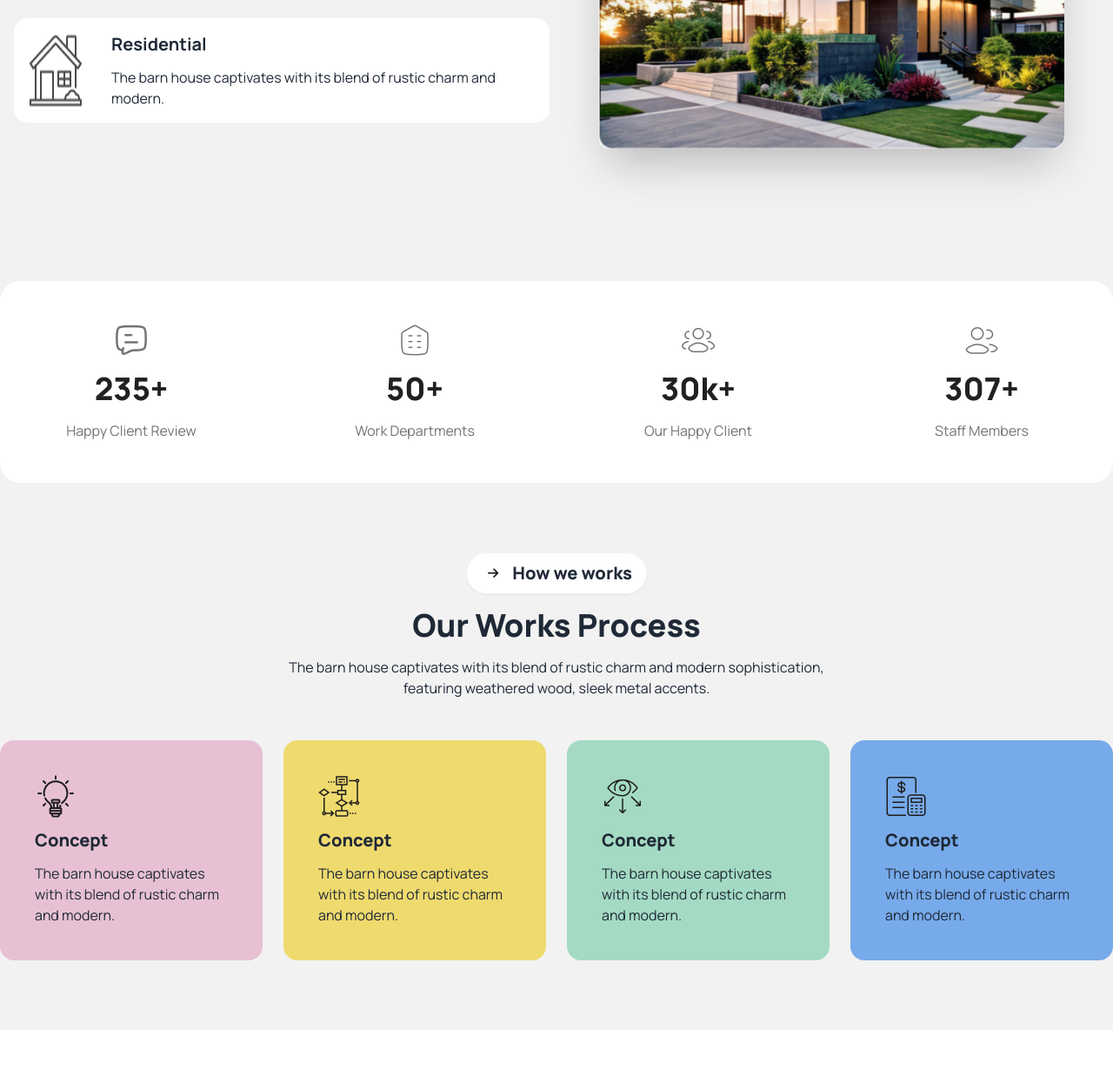
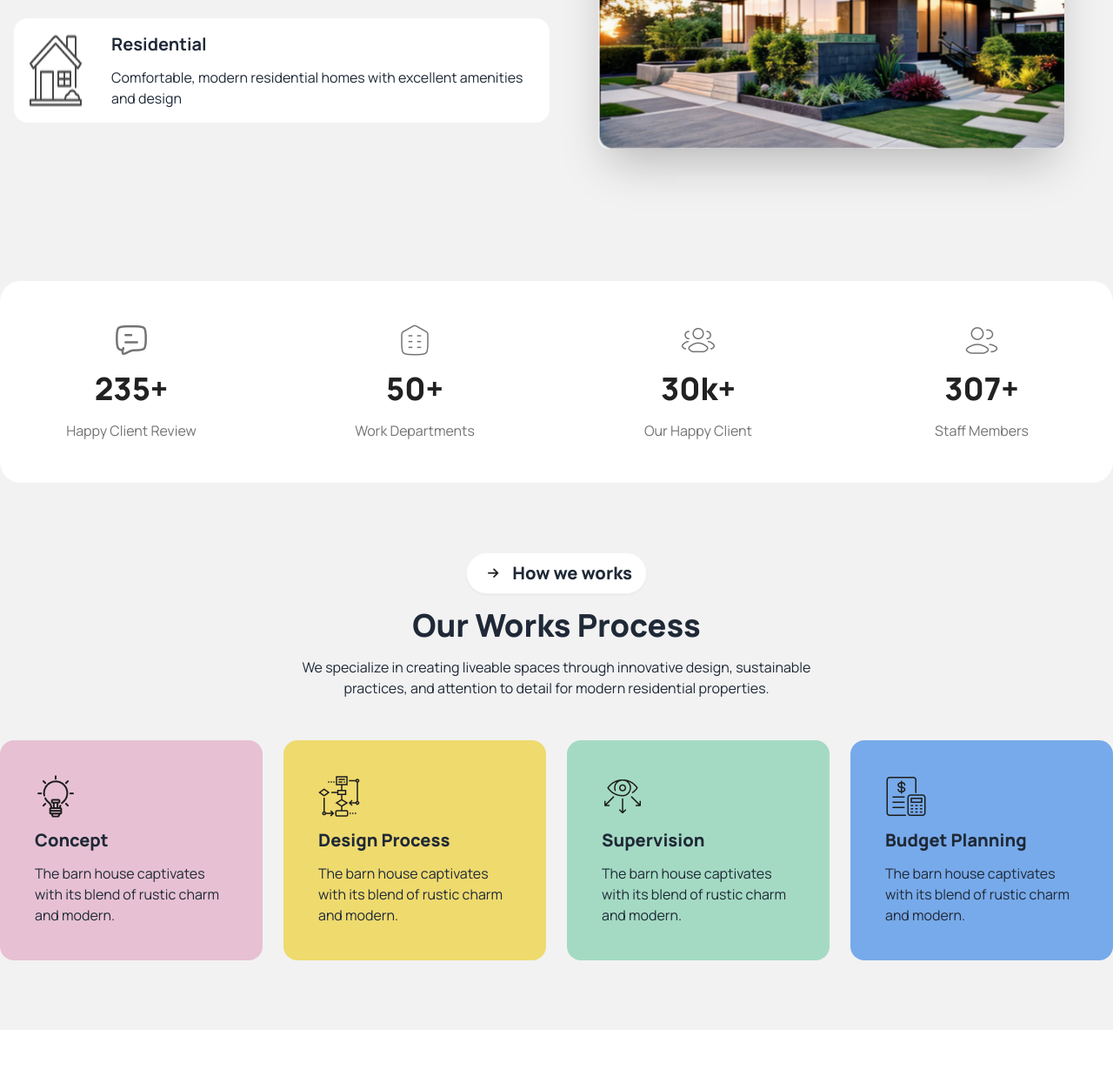
Before and after one commit to fabrazzak/Rinterio, a plain HTML site: page index.html in a window 1280 px wide. Shown: the part 1415-2660 px from the top of the page at 87% size. Drawn offline with nearby package versions, Linux system fonts and the light colour scheme.

Commit message:
Some text replace

```diff
--- a/index.html
+++ b/index.html
@@ -136,7 +136,7 @@
                             <!-- Residential info  -->
                              <div>
                                 <h4 class="text-xl font-bold pb-3">Residential </h4>
-                                <p>The barn house captivates with its blend of rustic charm and modern.</p>
+                                <p>Comfortable, modern residential homes with excellent amenities and design</p>
                              </div>
 
                          </div>
@@ -187,8 +187,8 @@
                                 class="fa fa-arrow-right  text-primary   px-2 py-1 text-sm rounded-full "></i>How we works </a></button>
                     <h1 class="  text-center text-2xl md:text-4xl font-extrabold">Our Works Process</h1>
                     <p class="py-4  text-center md:w-3/6 mx-auto">
-                        The barn house captivates with its blend of rustic charm and modern sophistication, featuring weathered wood, sleek
-                        metal accents.
+                        We specialize in creating liveable spaces through innovative design, sustainable practices, and attention to detail for
+                        modern residential properties.
                     </p>
                 </div>
                 <div class=" grid grid-cols-1 md:grid-cols-2 lg:grid-cols-4 gap-6 lg:pt-8 md:pt-6 mx-4 md:mx-0">
@@ -200,19 +200,19 @@
 
                     <div class=" p-10 bg-[#EFDA6E] rounded-2xl">
                         <img src="assets/flow-chart.png" alt="">
-                        <h4 class="text-xl font-extrabold py-3">Concept</h4>
+                        <h4 class="text-xl font-extrabold py-3">Design Process</h4>
                         <p>The barn house captivates with its blend of rustic charm and modern.</p>
                     </div>
 
                     <div class=" p-10 bg-[#A4DAC3] rounded-2xl">
                         <img src="assets/vision.png" alt="">
-                        <h4 class="text-xl font-extrabold py-3">Concept</h4>
+                        <h4 class="text-xl font-extrabold py-3">Supervision</h4>
                         <p>The barn house captivates with its blend of rustic charm and modern.</p>
                     </div>
 
                     <div class=" p-10 bg-[#77AAEA] rounded-2xl">
                         <img src="assets/budget-planning.png" alt="">
-                        <h4 class="text-xl font-extrabold py-3">Concept</h4>
+                        <h4 class="text-xl font-extrabold py-3">Budget Planning</h4>
                         <p>The barn house captivates with its blend of rustic charm and modern.</p>
                     </div>
                 </div>
@@ -270,7 +270,7 @@
                     <div class="col-span-2  grid  md:grid-cols-2 grid-cols-1 gap-8 border-2 border-borderColor rounded-2xl p-7 mt-6  md:mt-0 " >
                         <div > <img class="w-full h-52 " src="assets/img4.png" alt="commercial img"> </div>
                         <div class="">
-                            <h3 class="text-2xl font-extrabold " >Commercial</h3>
+                            <h3 class="text-2xl font-extrabold " >Business</h3>
                             <p class="py-4">The barn house captivates with its blend of rustic charm and modern. The barn house captivates with its blend of rustic
                             charm and modern .</p>
                             <a class="font-extrabold text-primary text-xl space-x-5" href="#"> View Details <i class="fa fa-arrow-right bg-[#ABEF5F]   px-2 py-1 text-sm rounded-full -rotate-45"></i></a>
```
